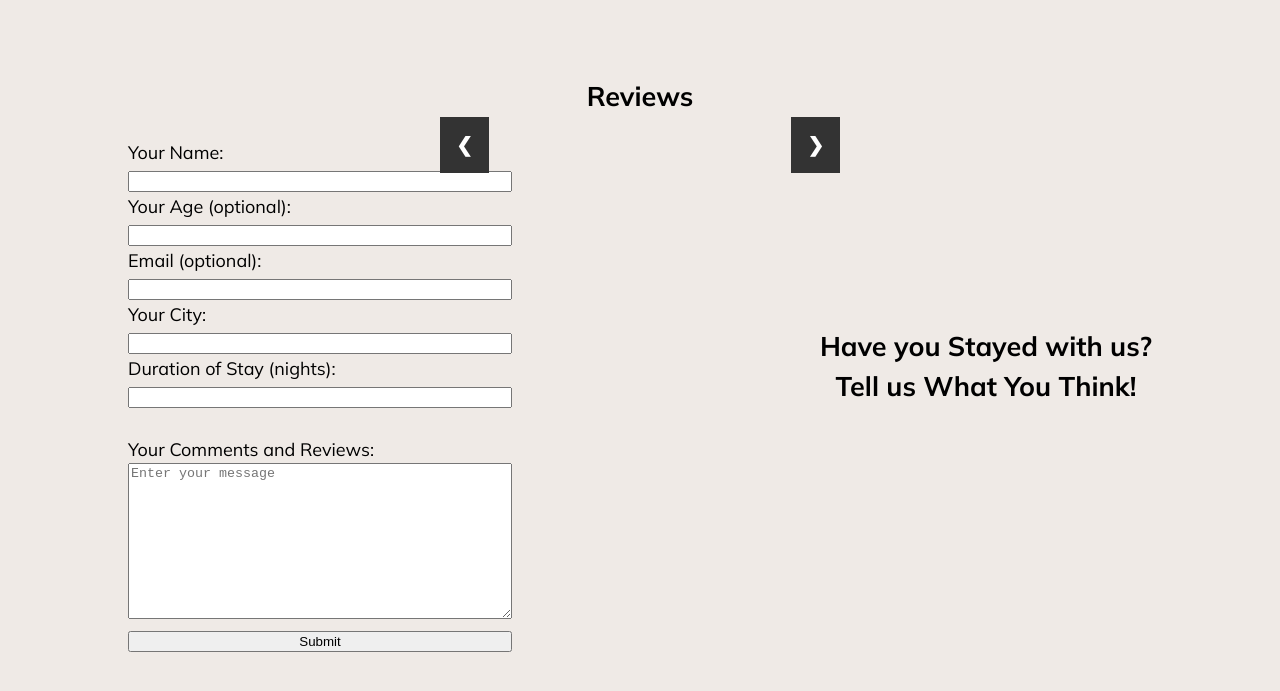
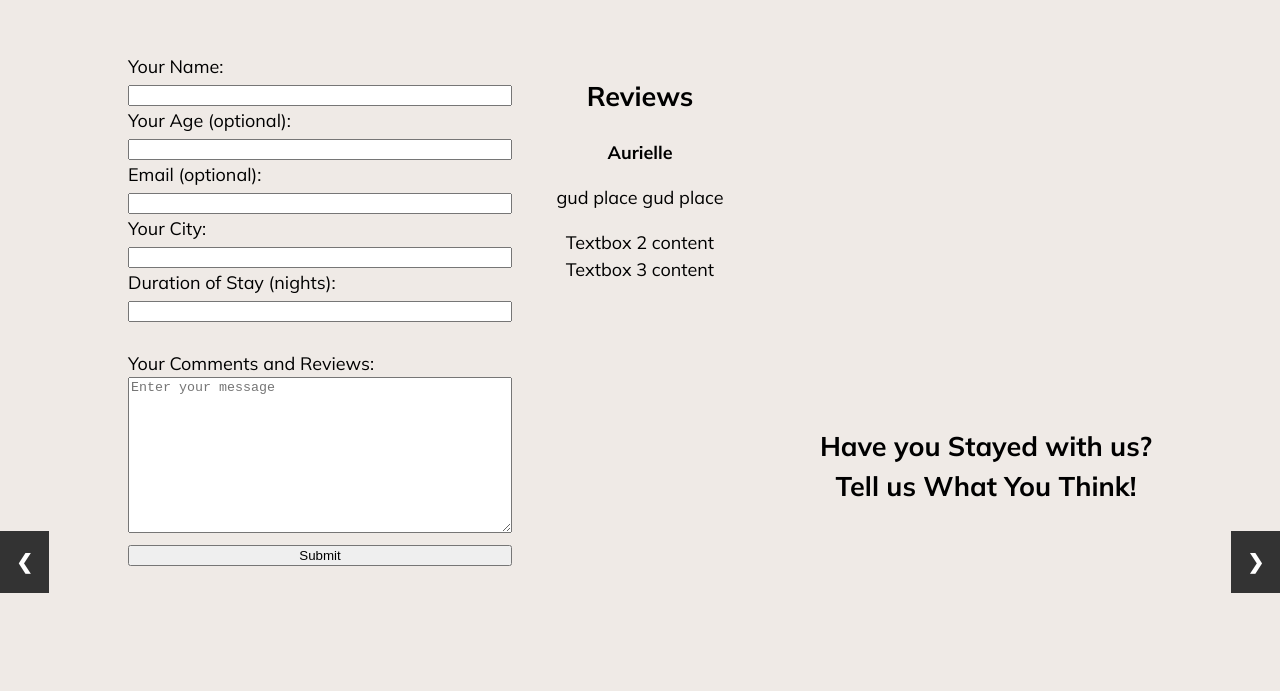
Before and after one commit to yuiyeyo/testrun, a plain HTML site: page index.html in a window 1280 px wide. Shown: the part 3451-4142 px from the top of the page. Drawn offline with nearby package versions, Linux system fonts and the light colour scheme; some packages are replaced by stand-ins of ours.

Commit message:
Update index.html

```diff
--- a/index.html
+++ b/index.html
@@ -297,20 +297,28 @@
       <p></p>
         <h2>Reviews</h2>
         <!--<h2> Have you Stayed with us? Tell us What You Think!</h2>-->
-        <div class="review-container">
 
-          <div class="reviewslideshow-container">
-            <div class="reviewslide"></div>
-            <div class="reviewslide"></div>
-            <div class="reviewslide"></div>
 
-            <button class="prev" onclick="changeReviewSlide(-1)">❮</button>
-            <button class="next" onclick="changeReviewSlide(1)">❯</button>
-          </div>
+              <div class="reviews-container">
+                <!-- Textboxes (slides) -->
+                <div class="reviewisi">
+                <p style="font-weight: 700;">Aurielle</p>
+                  <p>gud place gud place</p>
 
-          <div>
+                </div>
+                <div class="reviewisi">Textbox 2 content</div>
+                <div class="reviewisi">Textbox 3 content</div>
 
-          <form action="https://script.google.com/macros/s/AKfycbyVTSJZJRAEjK1_5-rpYIEXCU1sVYfJzjvaA_DYQe6HwnFYH0Zy4sThNfEh3hS1FgR8/exec" method="POST" style="text-align: left; top: 30%" onsubmit="submitForm(); return false;">
+                <!-- Navigation buttons (previous/next) -->
+                <a class="prev" onclick="plusReview(-1)">❮</a>
+                <a class="next" onclick="plusReview(1)">❯</a>
+              </div>
+
+
+
+          <div class="formcontainer">
+
+          <form action="https://script.google.com/macros/s/AKfycbyVTSJZJRAEjK1_5-rpYIEXCU1sVYfJzjvaA_DYQe6HwnFYH0Zy4sThNfEh3hS1FgR8/exec" method="POST" style="position: absolute; text-align: left; top: 0%" onsubmit="submitForm(); return false;">
 
               <!-- Add your form fields here -->
 
@@ -330,7 +338,7 @@
               <input type="number" id="duration" name="Duration" min="1" required><br><br>
 
               <label for="Comments">Your Comments and Reviews:</label><br>
-              <textarea name="Comments" placeholder="Enter your message" rows="10" cols="10" required></textarea>
+              <textarea name="Comments" id="comments" placeholder="Enter your message" rows="10" cols="10" required></textarea>
 
 
               <!-- Add more fields as needed -->
@@ -341,15 +349,12 @@
           </form>
         </div>
           <div><!--<h2> Have you Stayed with us? Tell us What You Think!</h2>-->
-            <h2 style="position: absolute; text-align: center; top:25%; right:10%"> Have you Stayed with us?<br>Tell us What You Think!</h2></div>
+            <h2 style="position: absolute; text-align: center; top:35%; right:10%"> Have you Stayed with us?<br>Tell us What You Think!</h2></div>
           <br>
           <!--<h2>Have you stayed with us? Tell us what you think!</h2>-->
-        </div>
+
 
     </div>
-    <p></p>
-    <p></p>
-    <p></p>
   </div>
 <div class="section-seven" id="rates">
 <p style="font-size: 40; font-weight: 900;">OUR RATES</p>
```
